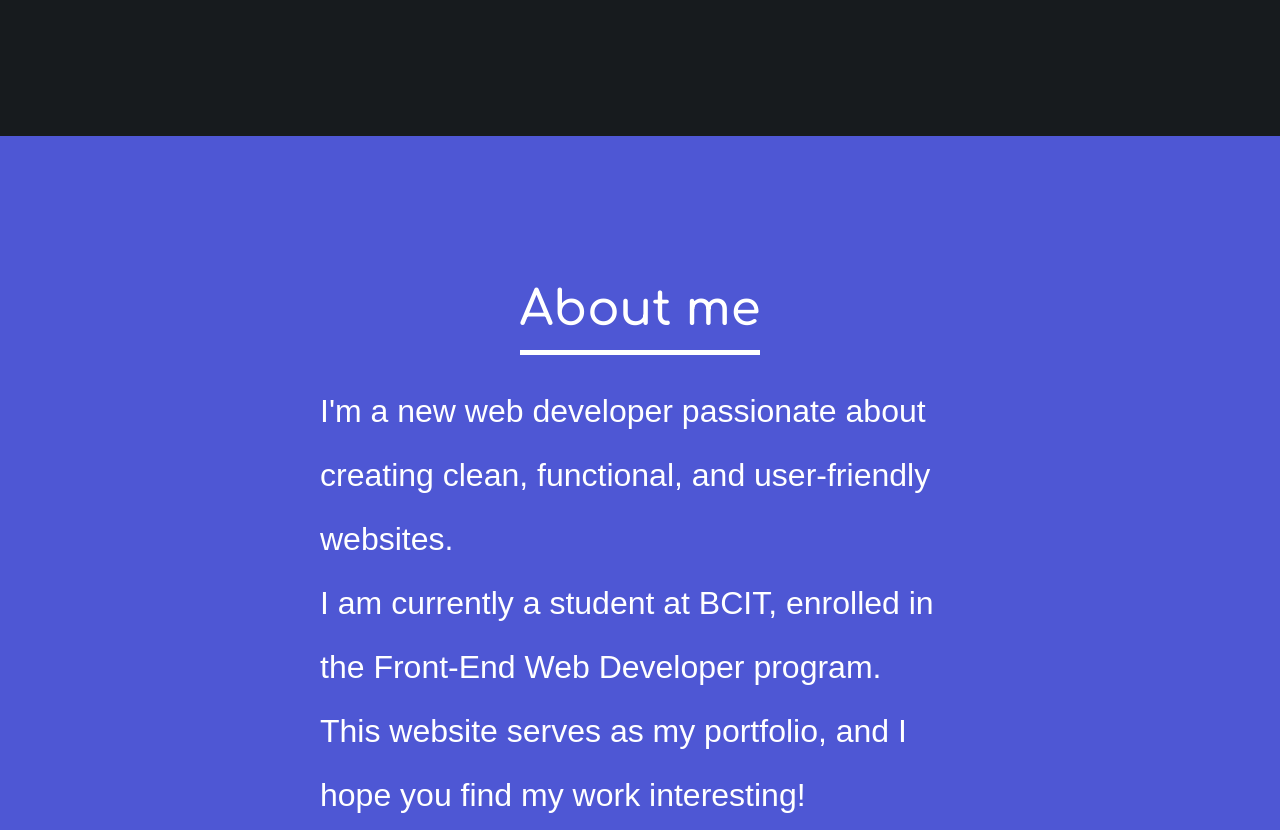
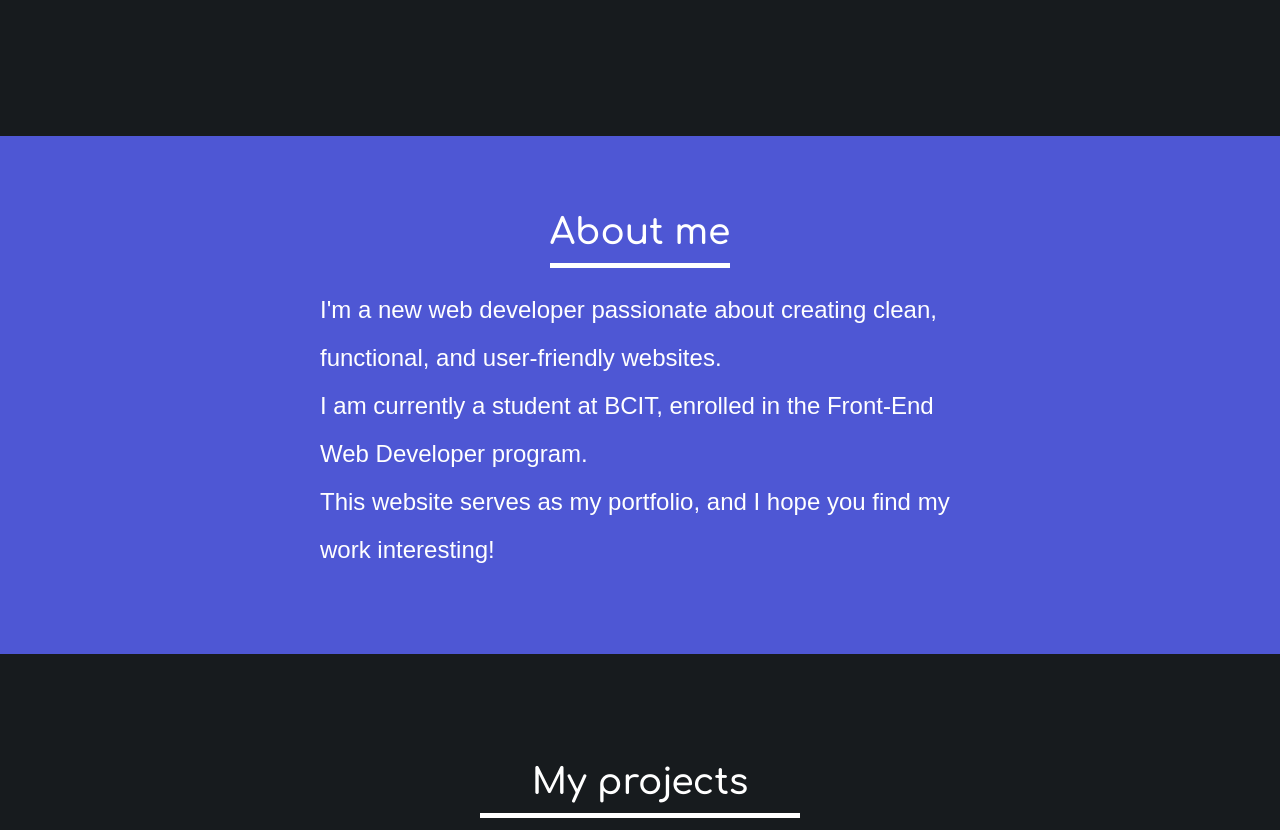
Before and after one commit to LiaKrykun/fwd-landing-page, a plain HTML site: page index.html in a window 1280 px wide. Shown: the part 760-1590 px from the top of the page. Drawn offline with Linux system fonts and the light colour scheme; a web font is replaced by a local one.

Commit message:
changed font-size

```diff
--- a/styles/style.css
+++ b/styles/style.css
@@ -4,7 +4,7 @@ html{
 
 body {
 	font-family: 'Lexend Exa', sans-serif;
-	font-size: 1rem;
+	font-size: 1.3rem;
 	font-weight: 300;
 	line-height: 1.7;
 	color: white;
@@ -90,7 +90,7 @@ h1{
 	transition: all 1s ease;
 }
 
-.btn-i:hover
+.btn-i:hover,
 .btn-i:focus{
 	color: white;
 	background-color: #4e57d4;
@@ -160,7 +160,7 @@ h1{
 
 @media (min-width:52em){
 	body{
-		font-size: 2rem;
+		font-size: 1.5rem;
 		font-weight: 400;
 	}
 
@@ -185,7 +185,7 @@ h1{
 		flex-direction: column;
 		justify-content: center;
 		align-items: center;
-		height: 100vh;
+		padding-bottom: 5rem;
 	}
 
 	#about-me div{
```
